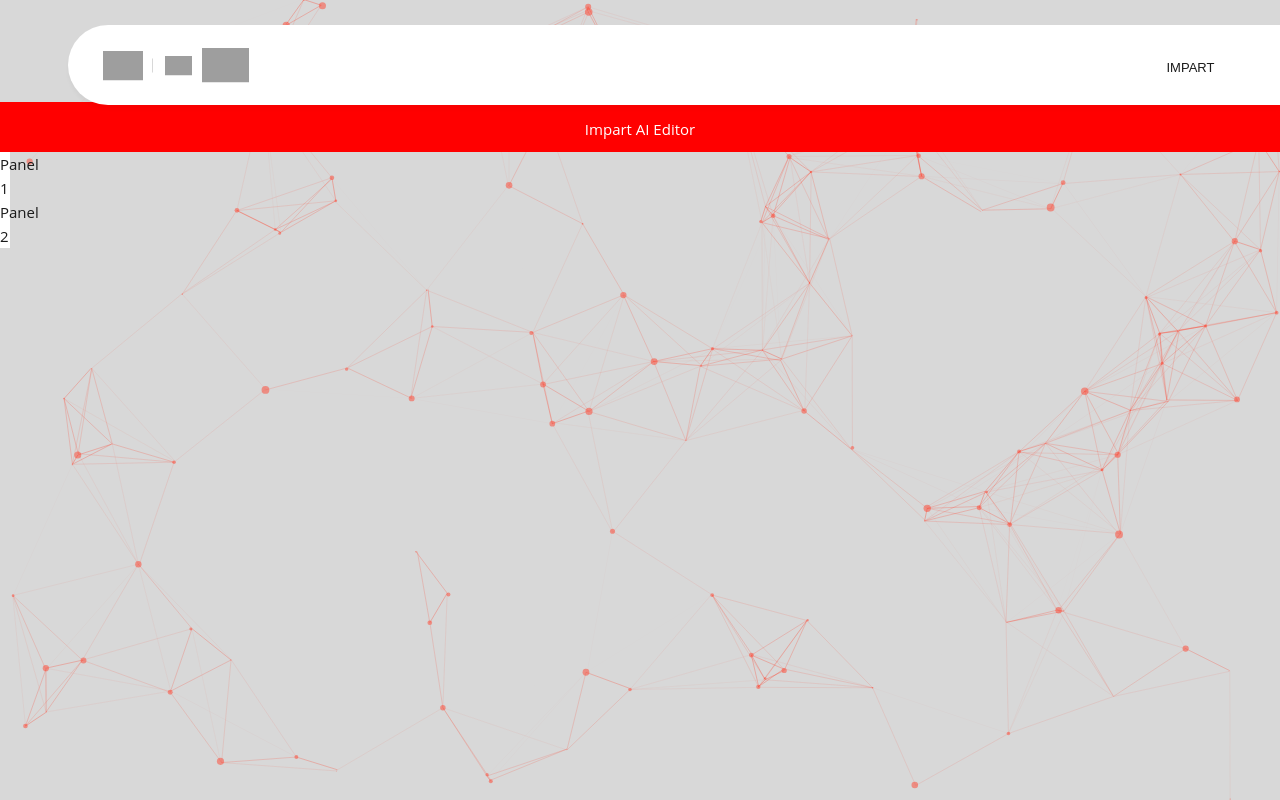
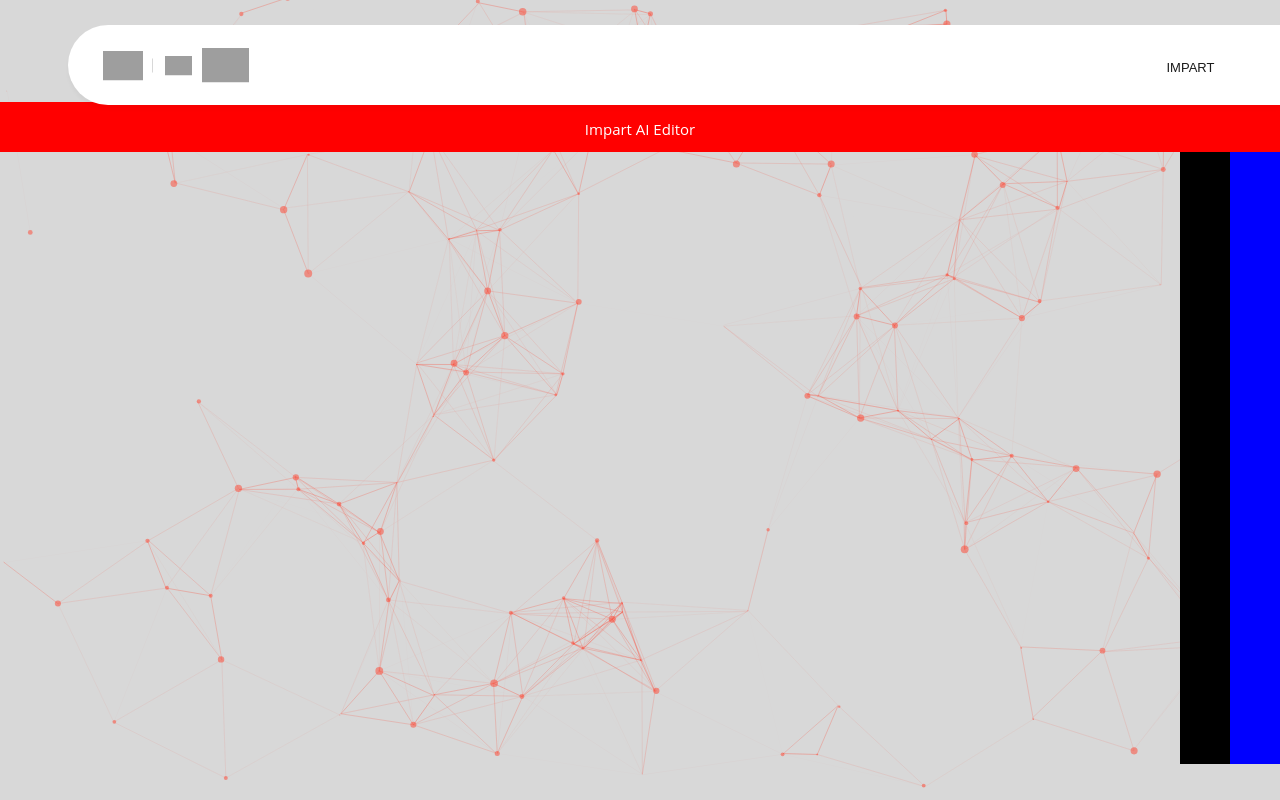
Before and after one commit to VediYD/iqcraft, a Django app: page /impart/loadEditor/1/ in a window 1280 px wide. Run offline with Django 4.2, Linux system fonts and the light colour scheme; data comes from the database, SQL or seed files in the repository; some libraries are stand-ins or nearby versions; grey boxes are pictures that could not be loaded.

Commit message:
collapsible panels added;

```diff
--- a/iqcraft/impart/static/css/editor.css
+++ b/iqcraft/impart/static/css/editor.css
@@ -11,16 +11,33 @@
   height: 50px;
 }
 
+.editor-window {
+  width: 100%;
+  height: calc(100% - 50px);
+  margin-top: 0px;
+}
+
 .collapsible-panel {
+  width: 200px;
+  height: calc(100% - 50px);
+  overflow-x: hidden;
+  position: absolute;
+  margin-top: 0;
   transition: 0.5s;
-  height: 100%;
-  width: 100px;
-  background-color: white;
-  border-color: black;
-  border-width: thin;
-  left: 100%;
+  box-sizing: border-box;
+  cursor: pointer;
+}
+
+#panel1 {
+  background-color: blue;
+  right:0px;
+}
+
+#panel2 {
+  background-color: black;
+  right: 50px;
 }
 
 .collapsed {
-  width: 10px;
+  width: 50px;
 }
--- a/iqcraft/impart/static/js/editor.js
+++ b/iqcraft/impart/static/js/editor.js
@@ -23,6 +23,7 @@
 function togglePanel(panelId) {
     let panel = document.getElementById(panelId);
     const panelIsCollapsed = panel.classList.contains('collapsed');
+
     if (panelIsCollapsed) {
         panel.classList.remove('collapsed');
     } else {
@@ -30,9 +31,37 @@
     }
 }
 
+function adjustPanel2Position(isCollapsed) {
+    const panel2 = document.getElementById('panel2');
+    const panel1Width = isCollapsed ? 50 : 200;
+
+    panel2.style.right = `${panel1Width}px`;
+}
 
 document.addEventListener('DOMContentLoaded', function() {
     const currentUrl = window.location.href;
     const fileName = extractFileNameFromUrl(currentUrl);
     fetchFileInfo(fileName);
+
+    // Add event listeners for panel toggling and mouse enter/leave
+    const panel1 = document.getElementById('panel1');
+    const panel2 = document.getElementById('panel2');
+
+    panel1.addEventListener('mouseenter', function() {
+        togglePanel('panel1');
+        adjustPanel2Position(false);
+    });
+
+    panel1.addEventListener('mouseleave', function() {
+        togglePanel('panel1');
+        adjustPanel2Position(true);
+    });
+
+    panel2.addEventListener('mouseenter', function() {
+        togglePanel('panel2');
+    });
+
+    panel2.addEventListener('mouseleave', function() {
+        togglePanel('panel2');
+    });
 });
--- a/iqcraft/impart/templates/editor.html
+++ b/iqcraft/impart/templates/editor.html
@@ -7,26 +7,14 @@
         <p style="text-align: center; padding: 15px 0;">Impart AI Editor</p>
     </div>
     <div class="editor-window">
-        <div
-                class="collapsible-panel collapsed"
-                onmouseenter="togglePanel('panel1')"
-                onmouseleave="togglePanel('panel1')"
-                id="panel1"
-        >
-            <div class="panel-header"
-            >Panel 1</div>
-            <div class="panel-content"></div>
+        <div class="collapsible-panel collapsed" id="panel1">
+            <!-- Content for panel 1 -->
         </div>
-        <div
-                class="collapsible-panel collapsed"
-                id="panel2"
-                onmouseenter="togglePanel('panel2')"
-                onmouseleave="togglePanel('panel2')"
-        >
-            <div class="panel-header">Panel 2</div>
-            <div class="panel-content"></div>
+        <div class="collapsible-panel position-relative collapsed" id="panel2">
+            <!-- Content for panel 2 -->
         </div>
     </div>
 </div>
+<script src="{% static 'js/jquery.min.js' %}"></script>
 <script src="{% static 'js/editor.js' %}" defer></script>
 {% endblock %}
```
Also changed, not shown: iqcraft/impart/clients/clients.py (+8 -4 lines).
